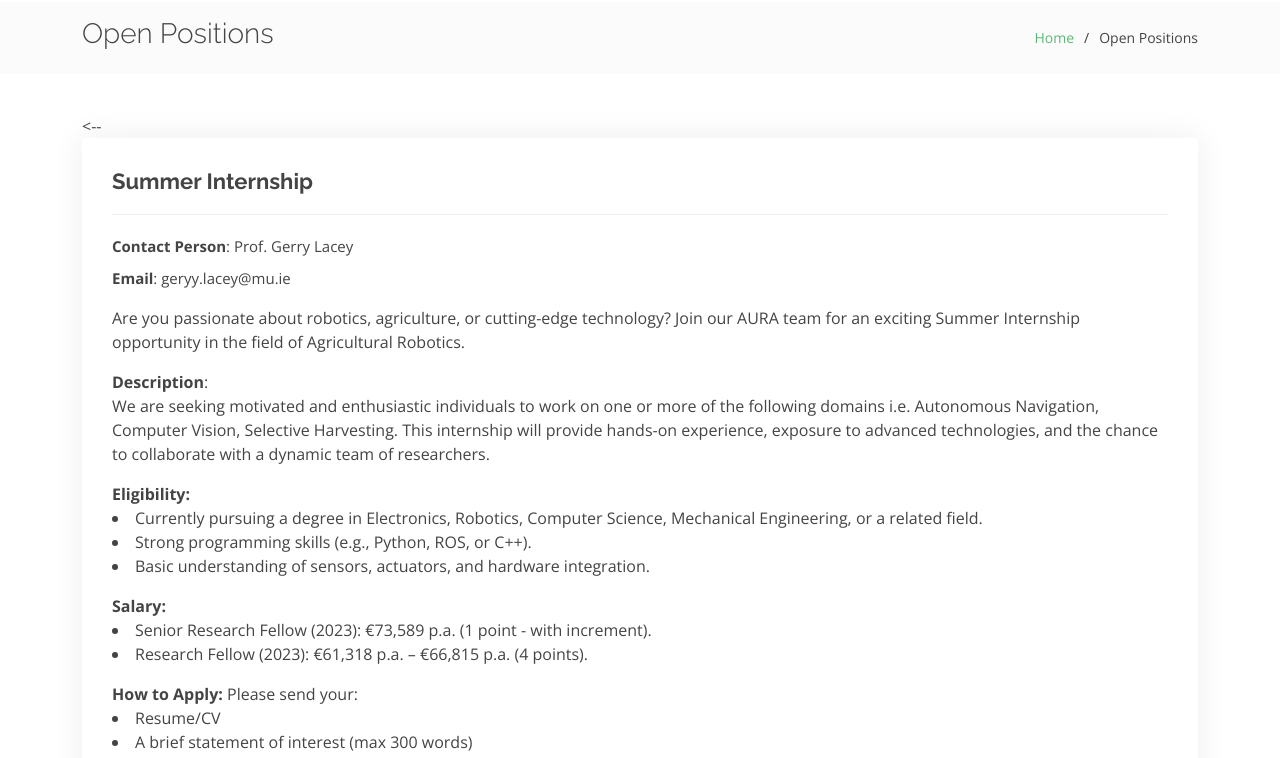
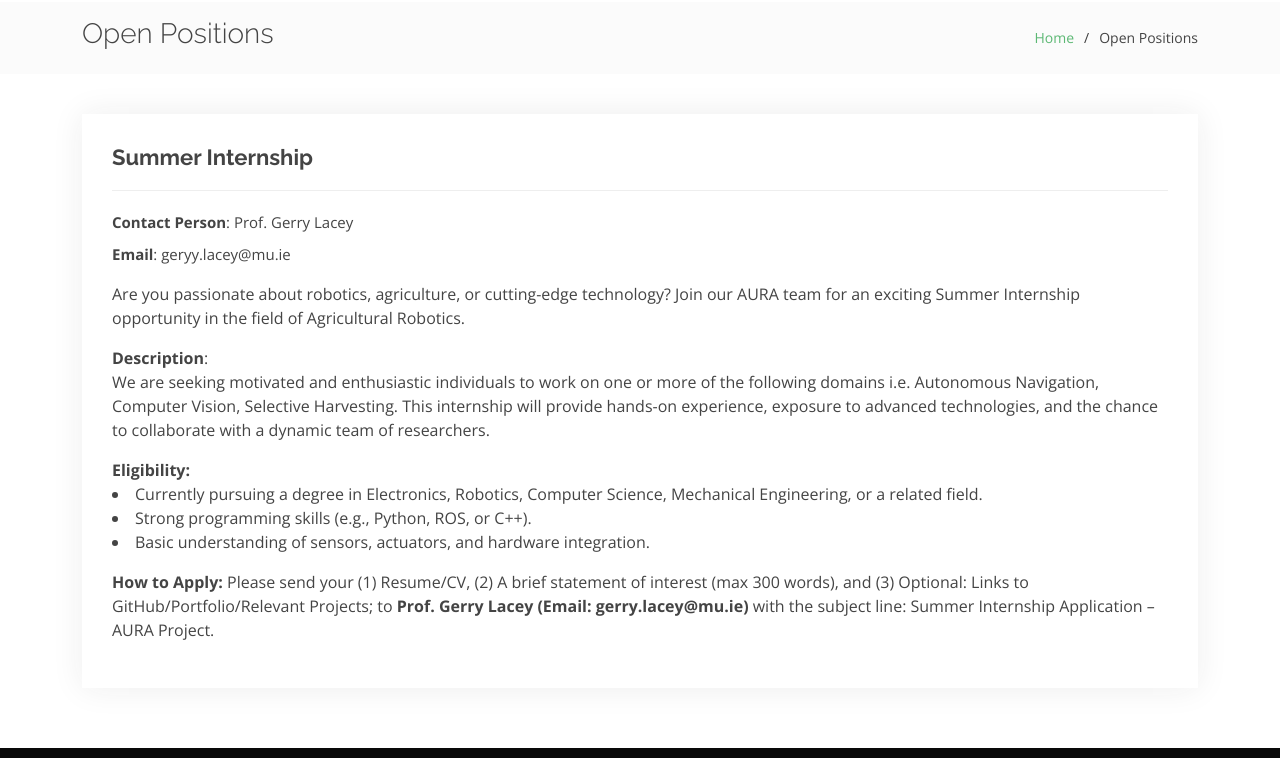
Before and after one commit to AURA-MU/AURA-MU.github.io, a plain HTML site: page open-positions.html in a window 1280 px wide. Shown: the part 68-826 px from the top of the page. Drawn offline with nearby package versions, Linux system fonts and the light colour scheme.

Commit message:
Update open-positions.html

```diff
--- a/open-positions.html
+++ b/open-positions.html
@@ -75,7 +75,7 @@
     <section class="portfolio-details">
       <div class="container">
         <div class="col-lg-12">
-          <-- <div class="portfolio-info">
+           <div class="portfolio-info">
             <h3>Summer Internship</h3>
             <ul>
               <li><strong>Contact Person</strong>: Prof. Gerry Lacey</li>
@@ -93,24 +93,14 @@
              <li>Basic understanding of sensors, actuators, and hardware integration.</li>
             </p>
 
-             <strong>Salary:</strong>
-             <li>Senior Research Fellow (2023): €73,589 p.a. (1 point - with increment).</li>
-             <li>Research Fellow (2023): €61,318 p.a. – €66,815 p.a. (4 points).</li>
-            </p>
-
 
           <strong>How to Apply:</strong>
-	     Please send your:
-	     <li>Resume/CV</li>
-             <li>A brief statement of interest (max 300 words)</li>
-             <li>Optional: Links to GitHub/Portfolio/Relevant Projects</li>
-		  to Prof. Gerry Lacey (Email: gerry.lacey@mu.ie) with the subject line: Summer Internship Application – AURA Project.
+	     Please send your (1) Resume/CV, (2) A brief statement of interest (max 300 words), and (3) Optional: Links to GitHub/Portfolio/Relevant Projects; to <strong>Prof. Gerry Lacey (Email: gerry.lacey@mu.ie)</strong> with the subject line: Summer Internship Application – AURA Project.
 	  </p>
 
-        </div> -->
+        </div>
       </div>
     </section>
-    <-- End Portfolio Details Section -->
 
   </main><!-- End #main -->
 
```
